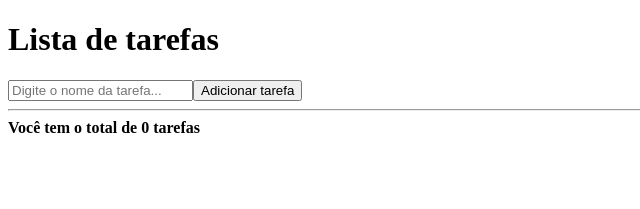
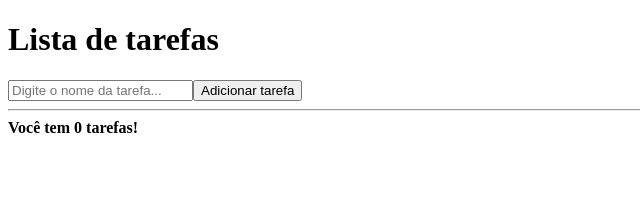
Before and after one commit to mateusmaiia/lista-de-tarefas, a React (Vite) app: page / in a window 1280 px wide. Shown: the top 209 px of the page, without its empty margins (0-640 px from the left). Built offline with nearby package versions, Linux system fonts and the light colour scheme.

Commit message:
useCallback

```diff
--- a/src/App.tsx
+++ b/src/App.tsx
@@ -1,4 +1,4 @@
-import { useState, useEffect, useRef, useMemo } from 'react'
+import { useState, useEffect, useRef, useMemo, useCallback } from 'react'
 
 export function App() {
 
@@ -34,7 +34,7 @@ export function App() {
     return tasks.length
   }, [tasks])
 
-  function handleRegister(){
+  const handleRegister = useCallback( () => {
     if(!input){
       alert('Preencha o nome da sua tarefa!')
       return;
@@ -50,7 +50,8 @@ export function App() {
     setInput('')
 
     // localStorage.setItem("@cursoreact", JSON.stringify( [...tasks, input] ))
-  }
+  }, [input, tasks])
+
 
   function handleSaveEdit(){
     const findIndexTask = tasks.findIndex( task => task === editTask.task)
@@ -103,9 +104,9 @@ export function App() {
 
      <hr />
 
-     <strong>Você tem o total de {totalTarefas} tarefas</strong>
+     <strong>Você tem {totalTarefas} tarefas!</strong>
 
-     {tasks.map( (item, index) => (
+     {tasks.map( (item) => (
       <section key={item}>
         <span>{item}</span>
 
```
